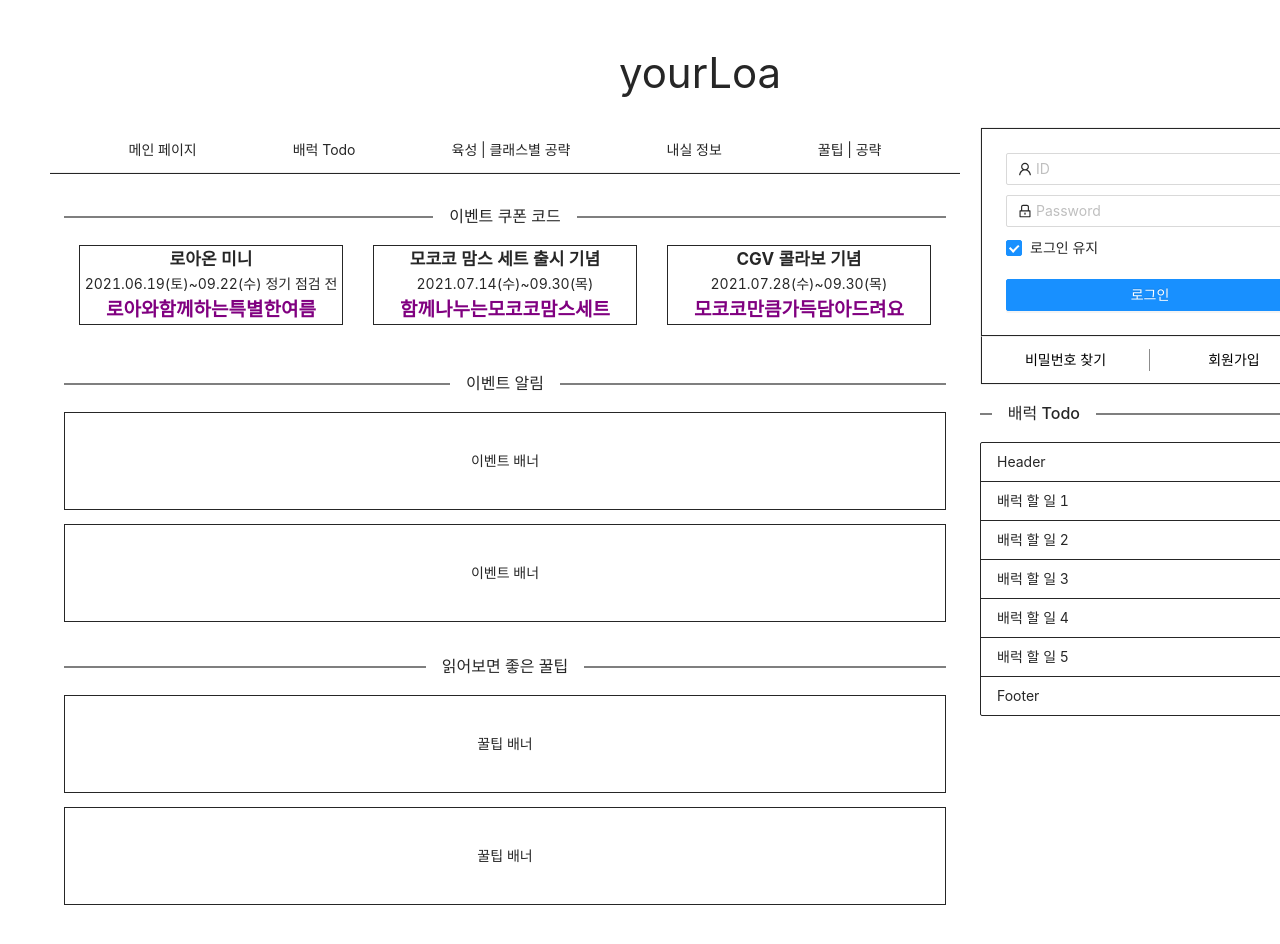
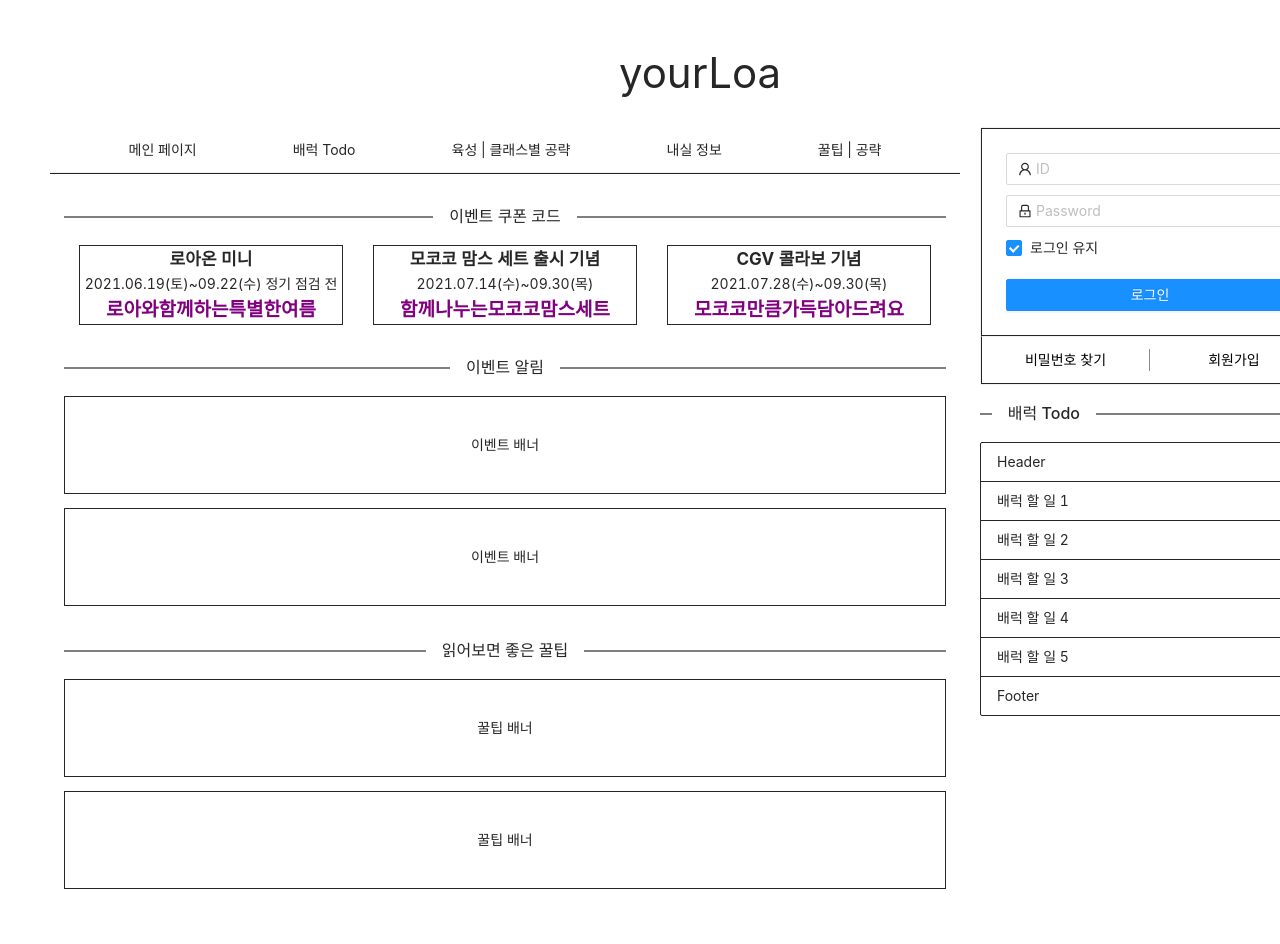
Before and after one commit to nakseono/yourLoa, a Next.js app: page / in a window 1280 px wide. Shown: the top 944 px of the page. Built offline with nearby package versions, Linux system fonts and the light colour scheme.

Commit message:
divider margin 삭제

```diff
--- a/pages/index.js
+++ b/pages/index.js
@@ -51,7 +51,7 @@ const Main = () => {
             code="모코코만큼가득담아드려요"
           />
         </CouponListUp>
-        <DividerWrapper>이벤트 알림</DividerWrapper>
+        <Divider>이벤트 알림</Divider>
         <BannerWrapper>이벤트 배너</BannerWrapper>
         <BannerWrapper>이벤트 배너</BannerWrapper>
         <DividerWrapper>읽어보면 좋은 꿀팁</DividerWrapper>
```
